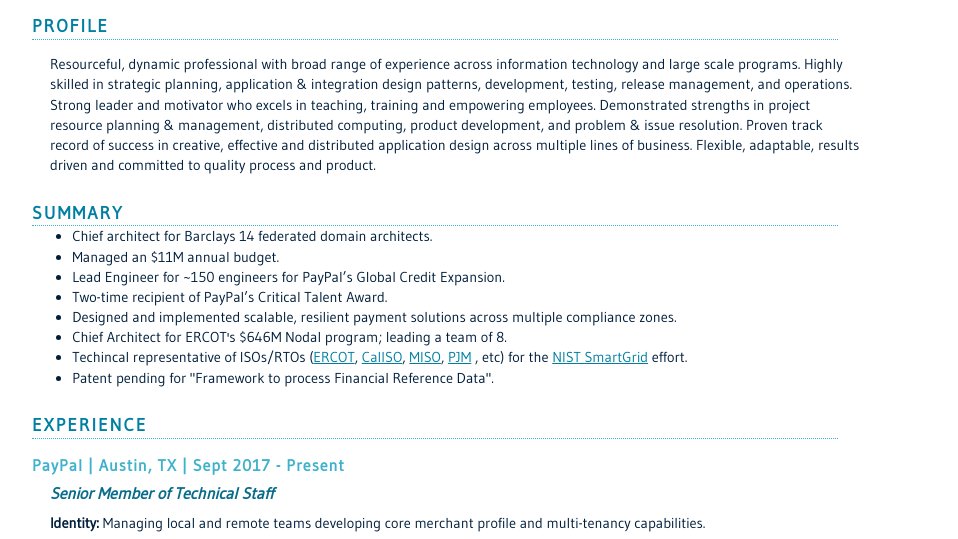
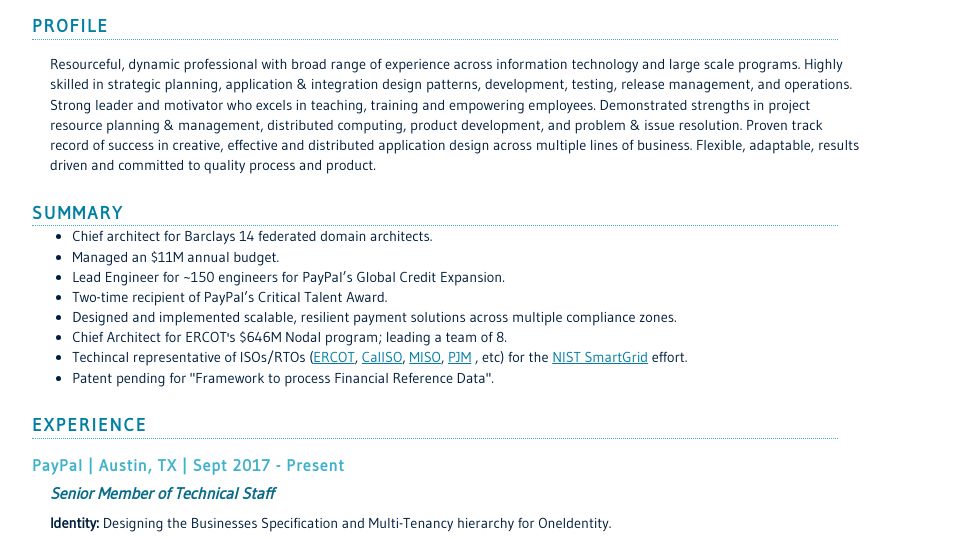
Before and after one commit to b3ll4t0r/b3ll4t0r.github.io, a plain HTML site: page index.html in a window 1280 px wide. Shown: the part 183-722 px from the top of the page, without its empty margins (160-1118 px from the left). Drawn offline with Linux system fonts and the light colour scheme.

Commit message:
missed some

```diff
--- a/index.html
+++ b/index.html
@@ -43,7 +43,7 @@
     <h2 id="experience" class="category-headers">Experience</h2><hr>
       <p class="job">PayPal | Austin, TX | Sept 2017 - Present</p>
         <p class="role">Senior Member of Technical Staff</p>
-        <p class="project"><b>Identity:</b> Managing local and remote teams developing core merchant profile and multi-tenancy capabilities.</p>
+        <p class="project"><b>Identity:</b> Designing the Businesses Specification and Multi-Tenancy hierarchy for OneIdentity.</p>
         <ul class="project-details"><li><b>Multi-Tenancy</b><br/>
           <ul class="project-details">
             <li>Successfully migrated large enterprises from a legacy model into the multi-tenancy model.</li>
```
